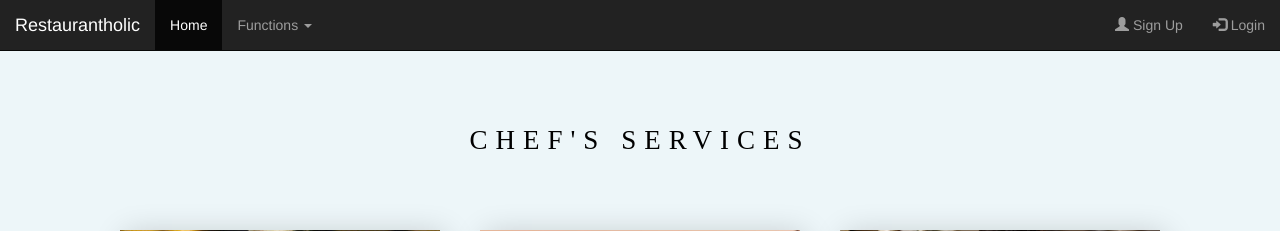
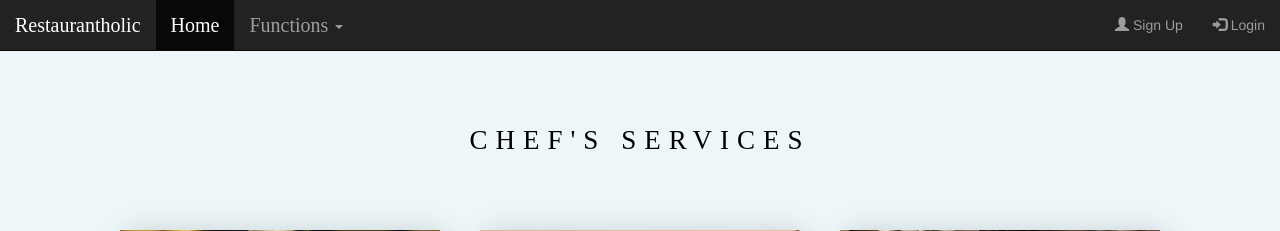
Before and after one commit to potato-ai/FYP, a PHP site: page /ChefHome.php in a window 1280 px wide. Shown: the top 231 px of the page. Run offline with PHP 8.4, Linux system fonts and the light colour scheme.

Commit message:
changed header

```diff
--- a/ChefHeader.php
+++ b/ChefHeader.php
@@ -16,9 +16,9 @@ session_start();
 <nav class="navbar navbar-inverse navbar-static-top">
   <div class="container-fluid">
     <div class="navbar-header">
-      <a class="navbar-brand" href="#">Restaurantholic</a>
+      <a class="navbar-brand" href="#"><p style="font-family: 'Times New Roman', Times, serif; font-size: 20px">Restaurantholic</p></a>
     </div>
-    <ul class="nav navbar-nav">
+    <ul class="nav navbar-nav" style="font-family: 'Times New Roman', Times, serif; font-size: 20px">
       <li class="active"><a href="#">Home</a></li>
       <li class="dropdown"><a class="dropdown-toggle" data-toggle="dropdown" href="#">Functions <span class="caret"></span></a>
         <ul class="dropdown-menu">
```
